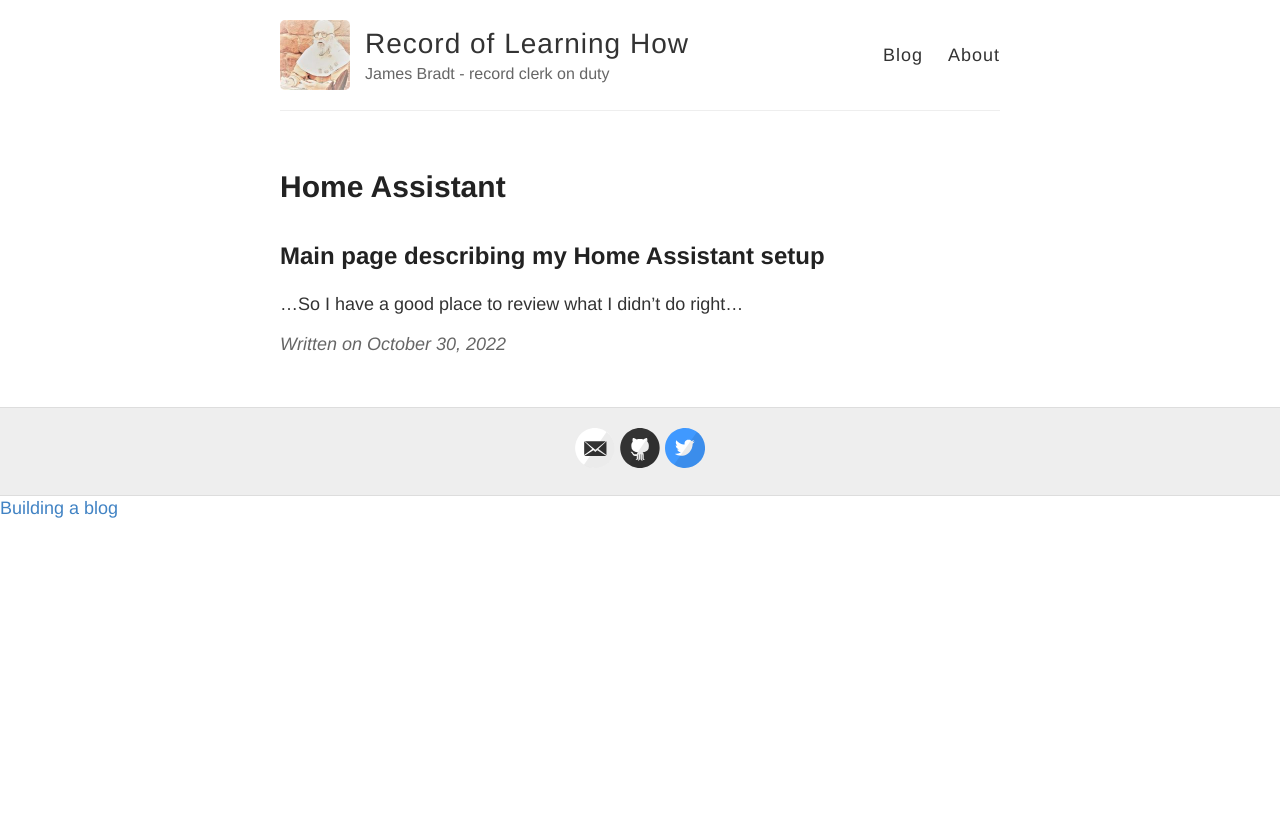
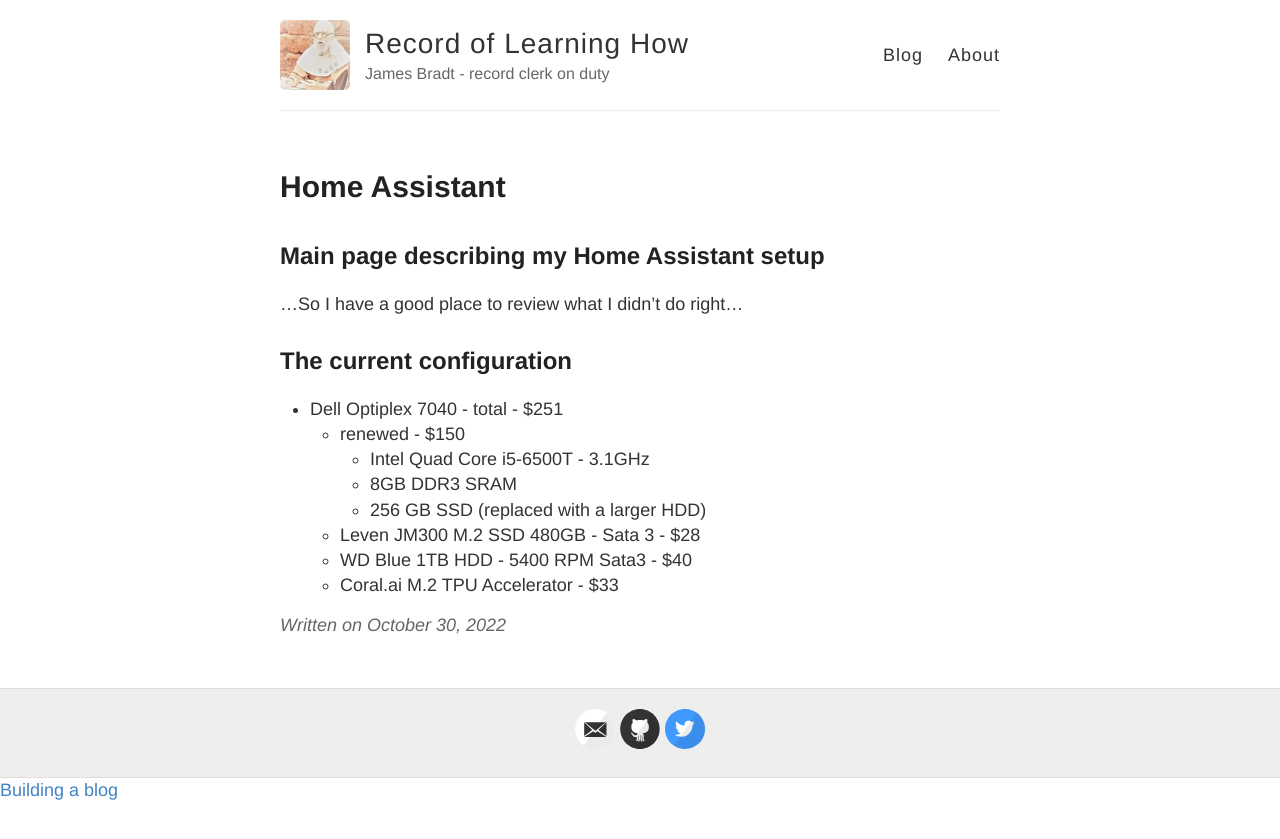
Before and after one commit to bradtwurst/bradtwurst.github.io, a Jekyll site: the page built from _posts/2022-10-30-Home-Assistant.md, in a window 1280 px wide. Shown: the top 839 px of the page. Built offline with Jekyll 4.4.1, drawn with Linux system fonts in a browser that asks for light colours.

Commit message:
Update 2022-10-30-Home-Assistant.md

```diff
--- a/_posts/2022-10-30-Home-Assistant.md
+++ b/_posts/2022-10-30-Home-Assistant.md
@@ -6,3 +6,13 @@ title: Home Assistant
 ## Main page describing my Home Assistant setup
 
 ...So I have a good place to review what I didn't do right...
+
+## The current configuration
+* Dell Optiplex 7040 - total - $251
+  - renewed - $150
+    - Intel Quad Core i5-6500T - 3.1GHz
+    - 8GB DDR3 SRAM
+    - 256 GB SSD (replaced with a larger HDD)
+  - Leven JM300 M.2 SSD 480GB - Sata 3 - $28
+  - WD Blue 1TB HDD - 5400 RPM Sata3 - $40
+  - Coral.ai M.2 TPU Accelerator - $33
```
